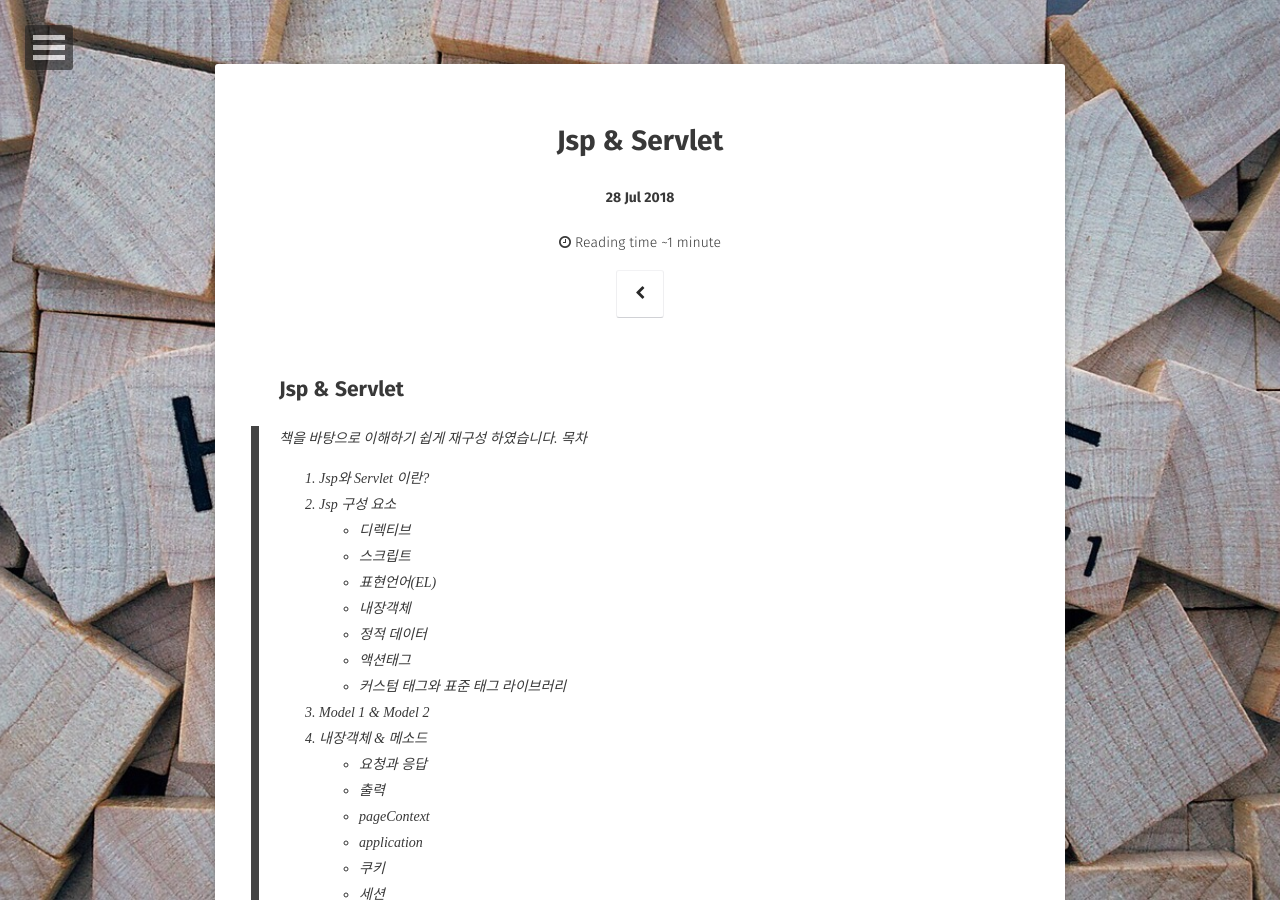
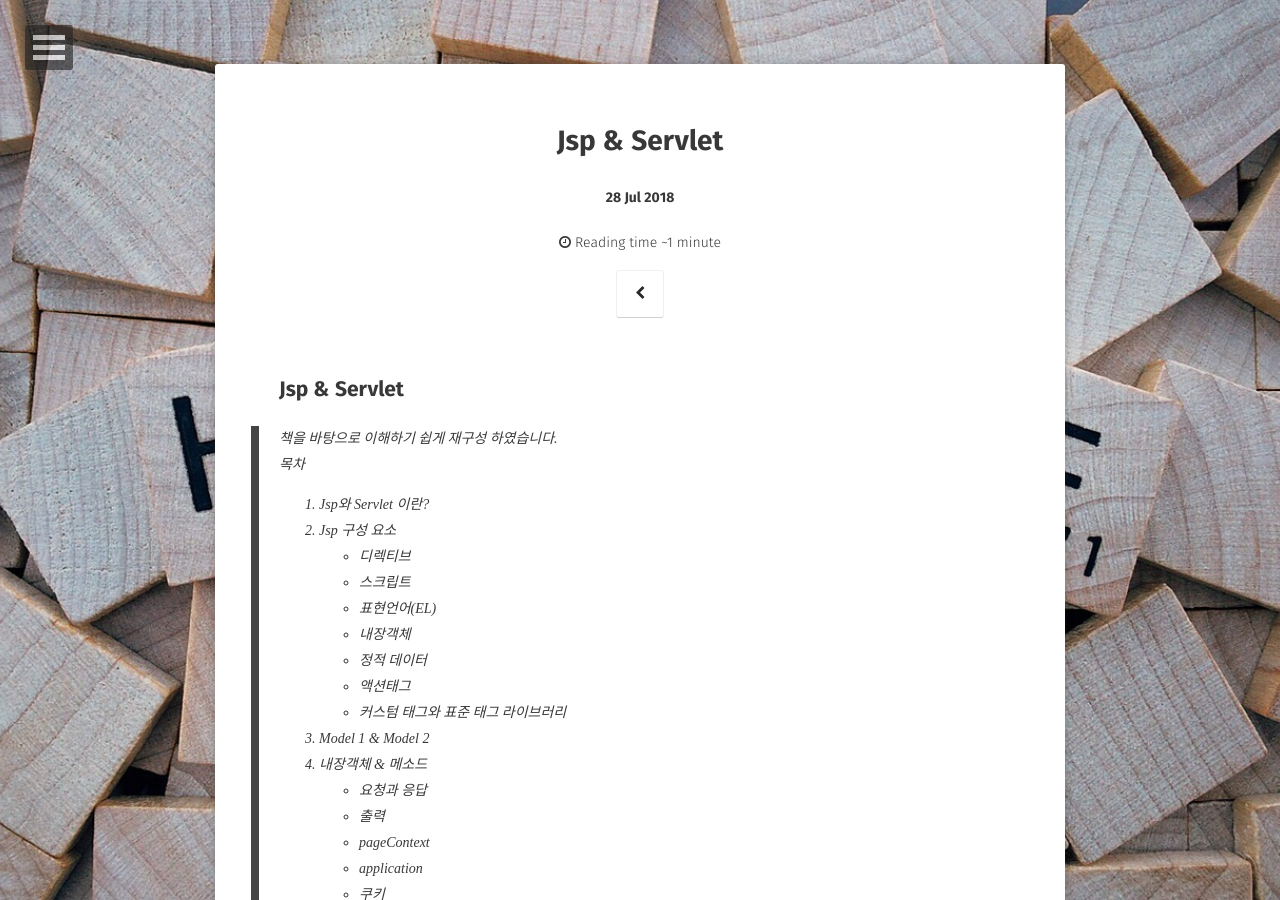
Before and after one commit to Jungjihyuk/JH_Life, a Jekyll site: the page built from _posts/2018-12-14-jspandservlet.md, in a window 1280 px wide and 900 px high. Built offline with Jekyll 4.4.1, drawn with Linux system fonts in a browser that asks for light colours; some web fonts are replaced; comment, search, counter and statistics services are not loaded.

Commit message:
jsp & servlet (1) 수정

```diff
--- a/_posts/2018-12-14-jspandservlet.md
+++ b/_posts/2018-12-14-jspandservlet.md
@@ -11,7 +11,7 @@ tag:
 comments: true
 ---
 ## Jsp & Servlet
-> 책을 바탕으로 이해하기 쉽게 재구성 하였습니다.
+> 책을 바탕으로 이해하기 쉽게 재구성 하였습니다. <br>
 목차 <br>
 1. Jsp와 Servlet 이란?
 2. Jsp 구성 요소
@@ -33,6 +33,7 @@ comments: true
 5. EL(Expression Language)
 6. JSTL(Java Standard Tag Library)
 7. JDBC(Java Database Connectivity)
+
 ---
 
 ## Jsp와 Servlet
```
